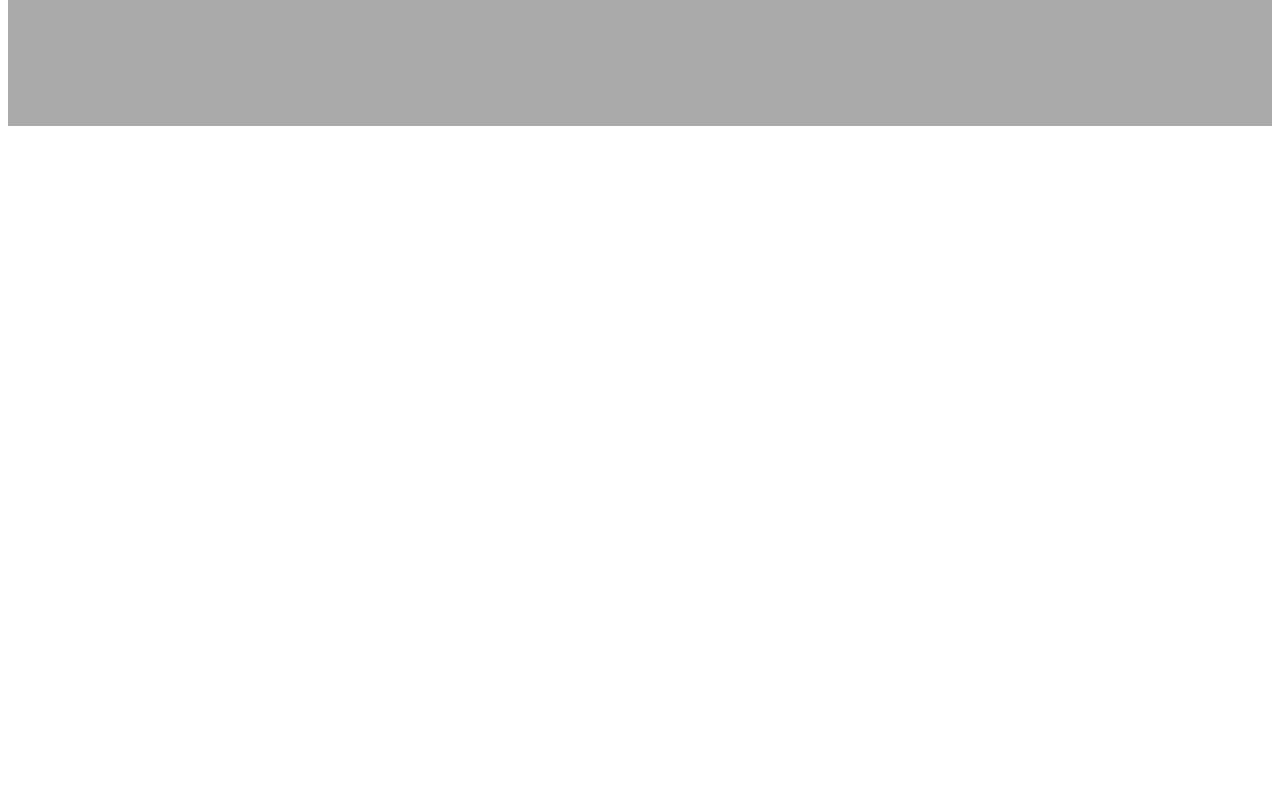
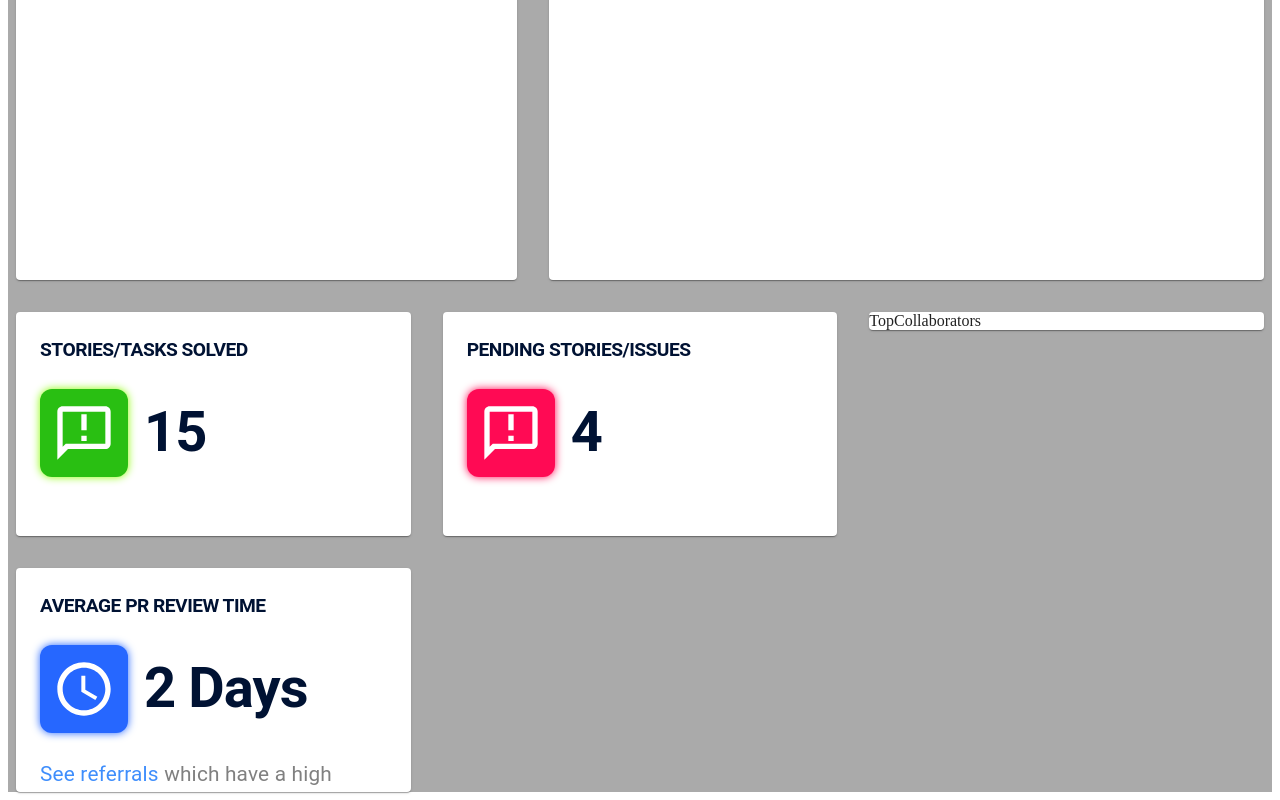
Before and after one commit to MatanBenShabat/MUI-HOMEWORK-TEMPLATE, a React (Create React App) app: page / in a window 1280 px wide. Shown: the part 682-1482 px from the top of the page. Before the commit the page ends 816 px from the top, so only its background shows below. Built offline with nearby package versions, Linux system fonts and the light colour scheme.

Commit message:
missions

```diff
--- a/package.json
+++ b/package.json
@@ -5,6 +5,7 @@
   "dependencies": {
     "@emotion/react": "^11.10.6",
     "@emotion/styled": "^11.10.6",
+    "@mui/icons-material": "^5.11.11",
     "@mui/material": "^5.11.13",
     "@testing-library/jest-dom": "^5.16.5",
     "@testing-library/react": "^13.4.0",
--- a/src/App.tsx
+++ b/src/App.tsx
@@ -10,7 +10,7 @@ import TopCommits from "./Components/TopCommits";
 
 function App() {
   return (
-    <Box sx={{backgroundColor:"#aaa",height:'100vh'}}>
+    <Box sx={{backgroundColor:"#aaa"}}>
       <PageTitleWrapper>
         <PageHeader />
       </PageTitleWrapper>
--- a/src/Components/DeveloperDrilldown/Graphs.tsx
+++ b/src/Components/DeveloperDrilldown/Graphs.tsx
@@ -1,8 +1,16 @@
+import { Grid } from '@mui/material'
 import React from 'react'
+import Graph from './Graph'
 
 const Graphs = () => {
   return (
-    <div>Graphs</div>
+    <Grid
+    item
+    xs={8}
+    container
+    spacing={4}
+  >
+  </Grid>
   )
 }
 
--- /dev/null
+++ b/src/Components/MissionsOverview/Average.tsx
@@ -0,0 +1,76 @@
+import React from "react";
+import styled from "@emotion/styled";
+import {
+  Avatar,
+  Box,
+  Card,
+  ListItem,
+  ListItemAvatar,
+  ListItemText,
+  Typography,
+  Grid,
+} from "@mui/material";
+import AccessTimeOutlinedIcon from "@mui/icons-material/AccessTimeOutlined";
+
+const AvatarError = styled(Avatar)(
+  () => `
+        background-color: #2667ff;
+        color: white;
+        width: 11vh;
+        height: 11vh;
+        box-shadow: 0px 0px 8px #2667ff;
+        border-radius: 12px;
+  `
+);
+const Average = () => {
+  return (
+    <Grid item xs={6}>
+      <Card sx={{ height: "28vh" }}>
+        <Box p={3}>
+          <Typography
+            sx={{
+              fontSize: "1.2rem",
+              letterSpacing: -0.5,
+              color: "#001233",
+              fontWeight: "600",
+            }}
+          >
+            AVERAGE PR REVIEW TIME
+          </Typography>
+          <ListItem
+            disableGutters
+            sx={{
+              mt: 2,
+              mb: 1,
+            }}
+            component="div"
+          >
+            <ListItemAvatar>
+              <AvatarError variant="rounded">
+                <AccessTimeOutlinedIcon sx={{ height: "8vh", width: "8vh" }} />
+              </AvatarError>
+            </ListItemAvatar>
+            <ListItemText
+              primary="2 Days"
+              primaryTypographyProps={{
+                variant: "h1",
+                sx: {
+                  fontSize: "3.5rem",
+                  ml: 2,
+                  fontWeight: "600",
+                  color: "#001233",
+                },
+              }}
+            />
+          </ListItem>
+          <Typography sx={{pt:"3%", fontSize:"1.3rem", color:"grey"}}>
+            <span style={{color:"#3f8efc"}}>See referrals</span> which have a
+            high bounce rate.
+          </Typography>
+        </Box>
+      </Card>
+    </Grid>
+  );
+};
+
+export default Average;
--- /dev/null
+++ b/src/Components/MissionsOverview/PendingStories.tsx
@@ -0,0 +1,55 @@
+import React from 'react'
+import styled from "@emotion/styled";
+import { Avatar, Box, Card, ListItem, ListItemAvatar, ListItemText, Typography, Grid } from "@mui/material";
+import AnnouncementOutlinedIcon from '@mui/icons-material/AnnouncementOutlined';
+
+
+const AvatarError = styled(Avatar)(
+  () => `
+        background-color: #ff0a54;
+        color: white;
+        width: 11vh;
+        height: 11vh;
+        box-shadow: 0px 0px 8px #ff0a54;
+        border-radius: 12px;
+  `
+);
+const PendingStories = () => {
+  return (
+    <Grid item xs={6}>
+    <Card sx={{height:"28vh"}}>
+          <Box p={3}>
+            <Typography sx={{fontSize:"1.2rem", letterSpacing:-0.5, color:"#001233", fontWeight:"600"}}>PENDING STORIES/ISSUES</Typography>
+            <ListItem
+              disableGutters
+              sx={{
+                mt: 2,
+                mb: 1
+              }}
+              component="div"
+            >
+              <ListItemAvatar>
+                <AvatarError variant="rounded">
+                  <AnnouncementOutlinedIcon sx={{height:"8vh",width:"8vh"}} />
+                </AvatarError>
+              </ListItemAvatar>
+              <ListItemText
+                primary="4"
+                primaryTypographyProps={{
+                  variant: 'h1',
+                  sx: {
+                    fontSize: "3.5rem",
+                    ml: 2,
+                    fontWeight:"600",
+                    color:"#001233"
+                  }
+                }}
+              />
+            </ListItem>
+          </Box>
+        </Card>
+        </Grid>
+  )
+}
+
+export default PendingStories
--- /dev/null
+++ b/src/Components/MissionsOverview/SolvedStories.tsx
@@ -0,0 +1,56 @@
+import React from 'react'
+import styled from "@emotion/styled";
+import { Avatar, Box, Card, ListItem, ListItemAvatar, ListItemText, Typography, Grid } from "@mui/material";
+import AnnouncementOutlinedIcon from '@mui/icons-material/AnnouncementOutlined';
+
+
+const AvatarError = styled(Avatar)(
+  () => `
+        background-color: #29bf12;
+        color: white;
+        width: 11vh;
+        height: 11vh;
+        box-shadow: 0px 0px 8px #89fc00;
+        border-radius: 12px;
+  `
+);
+const SolvedStories = () => {
+  return (
+    <Grid item xs={6}>
+    <Card sx={{height:"28vh"}}>
+          <Box p={3}>
+            <Typography sx={{fontSize:"1.2rem", letterSpacing:-0.5, color:"#001233", fontWeight:"600"}}>STORIES/TASKS SOLVED</Typography>
+            <ListItem
+              disableGutters
+              sx={{
+                mt: 2,
+                mb: 1
+              }}
+              component="div"
+            >
+              <ListItemAvatar>
+                <AvatarError variant="rounded">
+                  <AnnouncementOutlinedIcon sx={{height:"8vh",width:"8vh"}} />
+                </AvatarError>
+              </ListItemAvatar>
+              <ListItemText
+                primary="15"
+                primaryTypographyProps={{
+                  variant: 'h1',
+                  sx: {
+                    fontSize: "3.5rem",
+                    ml: 2,
+                    fontWeight:"600",
+                    color:"#001233"
+                  }
+                }}
+              />
+            </ListItem>
+
+          </Box>
+        </Card>
+        </Grid>
+  )
+}
+
+export default SolvedStories
--- a/src/Components/MissionsOverview/index.tsx
+++ b/src/Components/MissionsOverview/index.tsx
@@ -1,5 +1,10 @@
-import { Grid } from "@mui/material";
+import { Grid, } from "@mui/material";
 import React from "react";
+import Average from "./Average";
+import PendingStories from "./PendingStories";
+import SolvedStories from "./SolvedStories";
+
+
 
 const MissionsOverview = () => {
   return (
@@ -9,7 +14,10 @@ const MissionsOverview = () => {
       container
       spacing={4}
     >
-      <div>MissionsOverview</div>
+      <SolvedStories/>
+      <PendingStories/>
+      <Average/>
+
     </Grid>
   );
 };
--- a/src/Components/OverallDevelopmentHealth/index.tsx
+++ b/src/Components/OverallDevelopmentHealth/index.tsx
@@ -3,8 +3,8 @@ import React from "react";
 
 const OverallDevelopmentHealth = () => {
   return (
-    <Grid item xs={4}>
-      <Paper>
+    <Grid item xs={5} >
+      <Paper sx={{height:"60vh"}}>
         <div>OverallDevelopmentHealth</div>
       </Paper>
     </Grid>
--- a/src/Components/TopCommits/index.tsx
+++ b/src/Components/TopCommits/index.tsx
@@ -1,14 +1,14 @@
-import { Grid, Paper } from '@mui/material'
-import React from 'react'
+import { Grid, Paper } from "@mui/material";
+import React from "react";
 
 const TopCommits = () => {
   return (
-    <Grid item xs={8}>
-    <Paper>
-    <div>TopCommits</div>
-    </Paper>
+    <Grid item xs={7} >
+      <Paper sx={{height:"60vh"}}>
+        <div>TopCommits</div>
+      </Paper>
     </Grid>
-  )
-}
+  );
+};
 
-export default TopCommits
+export default TopCommits;
```
Also changed, not shown: 1 other file (tests, documents, lock files or other folders).
